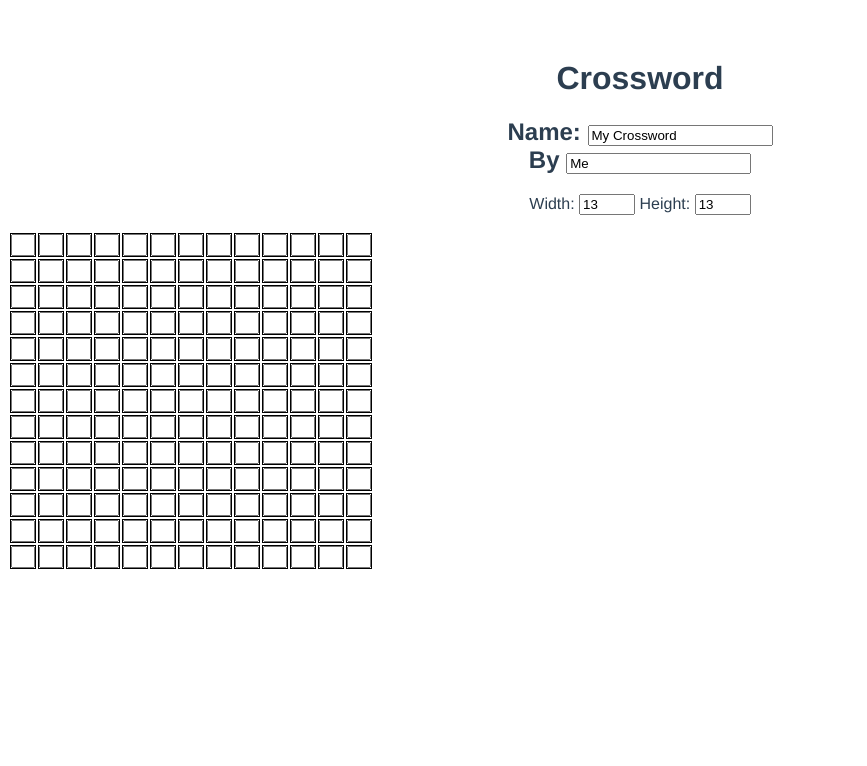
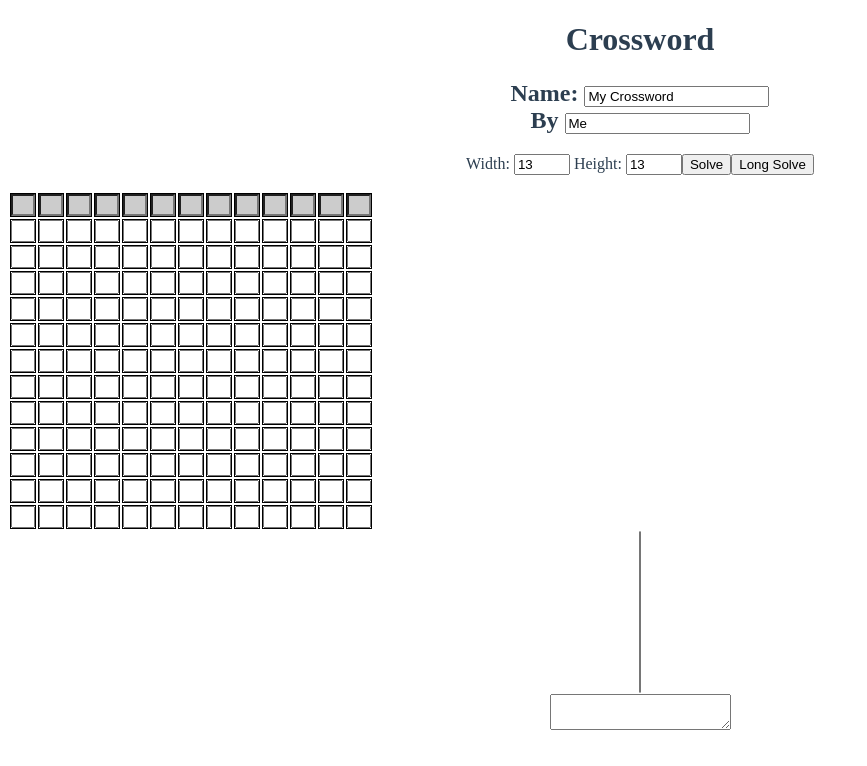
Before and after one commit to ertyseidohl/crossword-fe, a Vue app: page / in a window 1280 px wide. Shown: the top 766 px of the page, without its empty margins (0-867 px from the left). Built offline with nearby package versions, Linux system fonts and the light colour scheme.

Commit message:
working words, server connection

```diff
--- a/package.json
+++ b/package.json
@@ -36,7 +36,9 @@
       "comma-dangle": ["error", "always-multiline"],
       "quotes": ["error", "double"],
       "semi": ["error", "never"],
-      "indent": ["error", 2]
+      "indent": ["error", 2],
+      "eqeqeq": ["error"],
+      "no-unused-vars": ["error", { "varsIgnorePattern": "^_" }]
     }
   },
   "browserslist": [
--- a/src/App.vue
+++ b/src/App.vue
@@ -17,11 +17,11 @@ export default {
 
 <style>
 #app {
-  font-family: Avenir, Helvetica, Arial, sans-serif;
+  font-family: Times New Roman, serif;
   -webkit-font-smoothing: antialiased;
   -moz-osx-font-smoothing: grayscale;
   text-align: center;
   color: #2c3e50;
-  margin-top: 60px;
+  margin: 1rem auto;
 }
 </style>
--- a/src/components/Crossword.vue
+++ b/src/components/Crossword.vue
@@ -1,10 +1,10 @@
 <template>
-  <div class="hello">
-    <div>
+  <div class="editor">
+    <h1>Crossword</h1>
+    <div class="errors">
       <p v-for="(e, i) in errors" v-bind:key="i">{{e}}</p>
     </div>
-    <h1>Crossword</h1>
-    <div>
+    <div class="info">
       <h2>
         Name: <input v-model="name" /><br/>
         By <input v-model="author" />
@@ -14,58 +14,100 @@
         <input type="number" min="2" max="20" v-model="width">
         Height:
         <input type="number" min="2" max="20" v-model="height">
+        <button v-on:click="attemptSolve()">Solve</button>
+        <button v-on:click="attemptSolve(100)">Long Solve</button>
       </p>
     </div>
+    <div class="crossword">
       <table>
         <tr v-for="y in cwh" v-bind:key="y">
           <td v-for="x in cww" v-bind:key="x">
             <input
               class="cell"
               v-bind:value="getCell(x, y)"
-            v-bind:class="{ 'cell--dark': isDark(x, y)}"
-            v-on:keypress="handleCellKey(x, y, $event)"
+              v-bind:class="{'cell--dark': isDark(x, y), 'cell--sameword': isSameWord(x, y)}"
+              v-on:keydown="handleCellKey(x, y, $event)"
+              v-on:keyup="function() {return false}"
+              v-on:focus="handleCellFocus(x, y)"
               v-bind:id="x + ',' + y"
+              v-bind:ref="x + ',' + y"
               maxlength="1" />
           </td>
         </tr>
       </table>
     </div>
+    <div class="wordlist">
+      <select
+        size="10"
+        ref="wordlist"
+        v-on:keydown="handleWordListKey($event)">
+        <option
+          class="word"
+          v-for="(word, i) in wordList"
+          v-bind:key="i"
+        >
+          {{word}}
+        </option>
+      </select>
+      <div v-if="wordList.length">
+      (Page {{wordListPage + 1}})
+      </div>
+    </div>
+    <div class="desiredwords">
+      <textarea v-model="desiredWords">
+      </textarea>
+    </div>
+  </div>
 </template>
 
 <script>
 import Vue from "vue"
+import CrosswordServer from "../lib/CrosswordServer"
 
-const consts = {
-  STATE_EDIT: 1,
-  MAX_SIZE: 21,
-  MIN_SIZE: 3,
-  DARK: "#",
-}
+const server = new CrosswordServer("//localhost:8080")
+
+const HORIZONTAL = 1
+const VERTICAL = 2
+
+const MAX_SIZE = 21
+const MIN_SIZE = 3
+
+const STATE_EDIT = 1
+const STATE_WAIT = 2
+
+const DARK = "#"
+
 export default {
   name: "Crossword",
   data: function() {
     return {
-      state: consts.STATE_EDIT,
+      state: STATE_EDIT,
+      moveMode: HORIZONTAL,
+      currX: 0,
+      currY: 0,
       height: 13,
       width: 13,
       name: "My Crossword",
       author: "Me",
       errors: [],
       data: {},
-      ...consts,
+      wordList: [],
+      wordListSelectedIndex: 0,
+      wordListPage: -1,
+      desiredWords: "",
     }
   },
   computed: {
     cww: function () {
       const w = parseInt(this.width, 10)
-      if (isNaN(w) || w < this.MIN_SIZE || w > this.MAX_SIZE) {
+      if (isNaN(w) || w < MIN_SIZE || w > MAX_SIZE) {
         return []
       }
       return [...Array(w).keys()]
     },
     cwh: function () {
       const h = parseInt(this.height, 10)
-      if (isNaN(h) || h < this.MIN_SIZE || h > this.MAX_SIZE) {
+      if (isNaN(h) || h < MIN_SIZE || h > MAX_SIZE) {
         return []
       }
       return [...Array(h).keys()]
@@ -79,49 +121,218 @@ export default {
       return this.data[x + "," + y] || ""
     },
     isDark: function (x, y) {
-      return this.data[x + "," + y] == "#"
+      return this.data[x + "," + y] === "#"
+    },
+    attemptSolve: function(timeout) {
+      this.state = STATE_WAIT
+      server.attemptSolve(this.getEntireCrossword(), timeout)
+        .then(this.handleSolveAttempt)
+        .catch(this.handleSolveAttemptError)
+    },
+    handleSolveAttempt: function(result) {
+      this.state = STATE_EDIT
+      const content = result.split("\n")
+      for (let y = 0; y < this.height; y++) {
+        for (let x = 0; x < this.width; x++) {
+          this.setCell(x, y, content[y][x])
+        }
+      }
+    },
+    handleSolveAttemptError: function(error) {
+      this.errors.push(error)
+    },
+    getEntireCrossword: function () {
+      let rows = []
+      for (let y = 0; y < this.height; y++) {
+        let row = []
+        for (let x = 0; x < this.width; x++) {
+          let cell = this.getCell(x, y)
+          row.push(cell === "" ? "." : cell)
+        }
+        rows.push(row.join(""))
+      }
+      return rows.join("\n")
+    },
+    getCompletions: function(backward) {
+      this.state = STATE_WAIT
+      if (backward) {
+        this.wordListPage = Math.max(this.wordListPage - 1, 0)
+      } else {
+        this.wordListPage ++
+      }
+      server.getCompletions(this.getCurrentWord(), this.wordListPage)
+        .then(this.handleCompletions)
+        .catch(this.handleCompletionsError)
+      this.wordListSelectedIndex = 0
+    },
+    handleCompletions: function(result) {
+      this.state = STATE_EDIT
+      this.wordList = result
+    },
+    handleCompletionsError: function(error) {
+      this.state = STATE_EDIT
+      this.wordList = []
+      this.errors.push(error)
+    },
+    selectNextCompletion: function() {
+      this.wordListSelectedIndex =
+        (this.wordListSelectedIndex + 1) % this.wordList.length
+    },
+    fillWithWord: function(word) {
+      if (this.wordList.length === 0) {
+        this.errors.push("No word to select")
+      }
+      let [[x, y], _, [dx, dy]] = this.getCurrentWordBounds()
+      for (let char of word.split("")) {
+        this.setCell (x, y, char)
+        x += dx
+        y += dy
+      }
+      this.moveCursor(x - dx, y - dy, null, 0)
+    },
+    switchFocus: function(target) {
+      if (target === "livecell") {
+        this.$refs[this.currX + "," + this.currY][0].focus()
+      } else {
+        this.$refs[target].focus()
+      }
+    },
+    handleCellFocus: function(x, y) {
+      this.currX = x
+      this.currY = y
+    },
+    handleWordListKey: function(event) {
+      const key = event.key
+      if (event.ctrlKey || event.metaKey) {
+        return
+      }
+      const word = event.target.value
+      if (key === "Enter" && word) {
+        this.fillWithWord(word)
+      } else if (key === "Tab") {
+        event.preventDefault()
+        this.switchFocus("livecell")
+      } else if (key === "ArrowLeft") {
+        this.getCompletions(true)
+      } else if (key === "ArrowRight") {
+        this.getCompletions(false)
+      }
     },
     handleCellKey: function(x, y, event) {
-      const code = event.which || event.keyCode
-      if (code == 8) {
-        if (this.getCell(x, y) == "") {
-          this.moveCursor(x, y, -1, true)
+      if (event.ctrlKey || event.metaKey) {
+        return
+      }
+      event.preventDefault()
+      if (this.state === STATE_WAIT) {
+        return
+      }
+      const key = event.key
+      console.log(event)
+      if (key === "Backspace") {
+        if (this.getCell(x, y) === "DARK") {
+          return
+        }
+        if (this.getCell(x, y) === "") {
+          this.moveCursor(x, y, HORIZONTAL, -1)
+          this.setCell(this.currX, this.currY, "")
         } else{
           this.setCell(x, y, "")
         }
-      } else if (code == 37) {
-        // Left
-        this.moveCursor(x, y, -1, false)
-      } else if (code == 39) {
-        // Right
-        this.moveCursor(x, y, 1, false)
-      } else if (code == 32) {
-        // Space
-        this.setCell(x, y, this.DARK)
-        this.moveCursor(x, y, 1, true)
-      } else if (
-        // From https://stackoverflow.com/a/12467610/374601
-        (code >= 48 && code <= 57)   || // number keys
-        (code >= 65 && code <= 90)   || // letter keys
-        (code >= 96 && code <= 105)   || // numpad keys
-        (code > 44) //
-      ) {
-        console.log(code, String.fromCharCode(code))
-        this.setCell(x, y, String.fromCharCode(code))
-        this.moveCursor(x, y, 1, false)
+      } else if (key === "Tab") {
+        this.switchMoveMode()
+      } else if (key === "Enter") {
+        if (this.getCell(this.currX, this.currY) === DARK) {
+          return
+        }
+        this.wordListPage = -1
+        this.getCompletions(false)
+        this.switchFocus("wordlist")
+      } else if (key === "ArrowLeft") {
+        this.moveCursor(x, y, HORIZONTAL, -1)
+      } else if (key === "ArrowUp") {
+        this.moveCursor(x, y, VERTICAL, -1)
+      } else if (key === "ArrowRight") {
+        this.moveCursor(x, y, HORIZONTAL, 1)
+      } else if (key === "ArrowDown") {
+        this.moveCursor(x, y, VERTICAL, 1)
+      } else if (key === " ") {
+        if (this.getCell(x, y) === DARK) {
+          this.setCell(x, y, "")
         } else {
-        console.log(code)
+          this.setCell(x, y, DARK)
+        }
+      } else if (/^[a-z0-9]$/i.test(key)) {
+        this.setCell(x, y, key.toUpperCase())
+        this.moveCursor(x, y, HORIZONTAL, 1)
       }
     },
-    moveCursor: function(x, y, distance, del) {
-      const xd = x + distance
-      const cell = document.getElementById(xd + "," + y)
+    moveCursor: function(x, y, direction, distance) {
+      const xd = direction === HORIZONTAL ? x + distance : x
+      const yd = direction === VERTICAL ? y + distance : y
+      const cell = document.getElementById(xd + "," + yd)
       if (cell) {
         cell.focus()
-        if (del) {
-          this.setCell(xd, y, "")
       }
+      this.currX = xd
+      this.currY = yd
+    },
+    isSameWord: function(x, y) {
+      if (this.getCell(x, y) === DARK) {
+        return false
       }
+      if (x === this.currX && y === this.currY) {
+        return true
+      }
+      if (this.moveMode === VERTICAL && x === this.currX) {
+        const dir = y < this.currY ? 1 : -1
+        return this.isSameWord(x, y + dir)
+      }
+      if (this.moveMode === HORIZONTAL && y === this.currY) {
+        const dir = x < this.currX ? 1 : -1
+        return this.isSameWord(x + dir, y)
+      }
+      return false
+    },
+    switchMoveMode: function() {
+      this.moveMode = this.moveMode === HORIZONTAL ? VERTICAL : HORIZONTAL
+    },
+    isValidCell: function(x, y) {
+      return x >= 0 && x < this.width && y >= 0 && y < this.width
+    },
+    getCurrentWordBounds: function() {
+      let startX = this.currX
+      let startY = this.currY
+      let endX = this.currX
+      let endY = this.currY
+      const dx = this.moveMode === HORIZONTAL ? 1 : 0
+      const dy = this.moveMode === VERTICAL ? 1 : 0
+      while(this.getCell(startX - dx, startY - dy) !== DARK
+        && this.isValidCell(startX - dx, startY - dy)) {
+        startX -= dx
+        startY -= dy
+      }
+      while(this.getCell(endX + dx, endY + dy) !== DARK
+        && this.isValidCell(endX + dx, endY + dy)) {
+        endX += dx
+        endY += dy
+      }
+      return [[startX, startY], [endX, endY], [dx, dy]]
+    },
+    getCurrentWord: function() {
+      const [[startX, startY], [endX, endY], [dx, dy]] = this.getCurrentWordBounds()
+      let x = startX
+      let y = startY
+      const letters = []
+      while (x !== endX || y !== endY) {
+        const letter = this.getCell(x, y)
+        letters.push(letter === "" ? "." : letter)
+        x += dx
+        y += dy
+      }
+      // Grab the last one
+      const letter = this.getCell(x, y)
+      letters.push(letter === "" ? "." : letter)
+      return letters.join("")
     },
   },
 }
@@ -140,7 +351,21 @@ td {
   text-transform: uppercase;
 }
 
+.cell--sameword {
+  background-color: #ccc;
+}
+
 .cell--dark {
   background-color: black;
 }
+
+.word {
+  font-family: monospace;
+}
+
+.word--selected {
+  background-color: black;
+  color: white;
+  font-weight: bold;
+}
 </style>
--- /dev/null
+++ b/src/lib/CrosswordServer.js
@@ -0,0 +1,43 @@
+class CrosswordServer {
+  constructor(url) {
+    this.url = url
+  }
+  async getCompletions(word, page) {
+    try {
+      const response = await window.fetch(
+        this.url + "/words?word=" + encodeURIComponent(word) + "&page=" + encodeURIComponent(page))
+      if (response.ok) {
+        const text = await response.text()
+        return text.split(" ")
+      } else {
+        return Promise.reject("Response not ok.")
+      }
+    } catch (error) {
+      return Promise.reject(error)
+    }
+  }
+  async attemptSolve(crossword, timeout) {
+    try {
+      let url = this.url + "/solve?crossword=" + encodeURIComponent(crossword)
+      if (timeout !== undefined) {
+        url += "&timeout=" + parseInt(timeout, 10)
+      } else {
+        timeout = 30
+      }
+      const response = await window.fetch(url)
+      if (response.ok) {
+        return await response.text()
+      } else {
+        if (await response.text() === "Timeout") {
+          return Promise.reject(`Unable to find a solution in ${timeout}s.`)
+        } else {
+          return Promise.reject("Response was not ok.")
+        }
+      }
+    } catch (error) {
+      return Promise.reject(error)
+    }
+  }
+}
+
+module.exports = CrosswordServer
```
Lines whose indentation alone changed are shown as unchanged.
